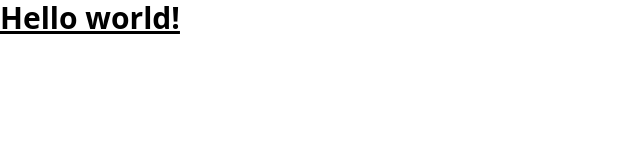
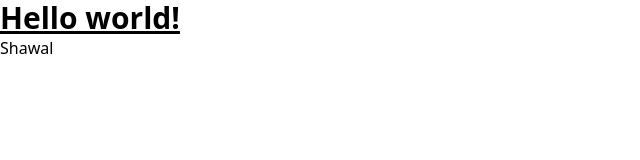
Before and after one commit to Ashique5299/portfolio_app, a React (Create React App) app: page / in a window 1280 px wide. Shown: the top 160 px of the page, without its empty margins (0-640 px from the left). Built offline with nearby package versions, Linux system fonts and the light colour scheme.

Commit message:
test change

```diff
--- a/src/App.js
+++ b/src/App.js
@@ -2,6 +2,7 @@ function App() {
   return (
     <div className="App">
       <h1 className="text-3xl font-bold underline">Hello world!</h1>
+      <h2>Shawal</h2>
     </div>
   );
 }
```
